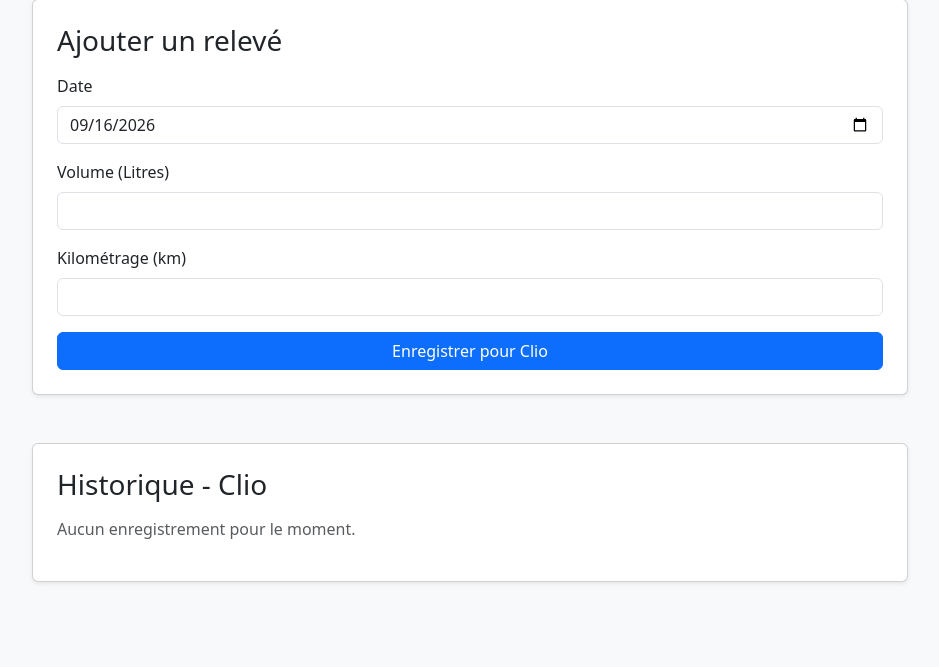
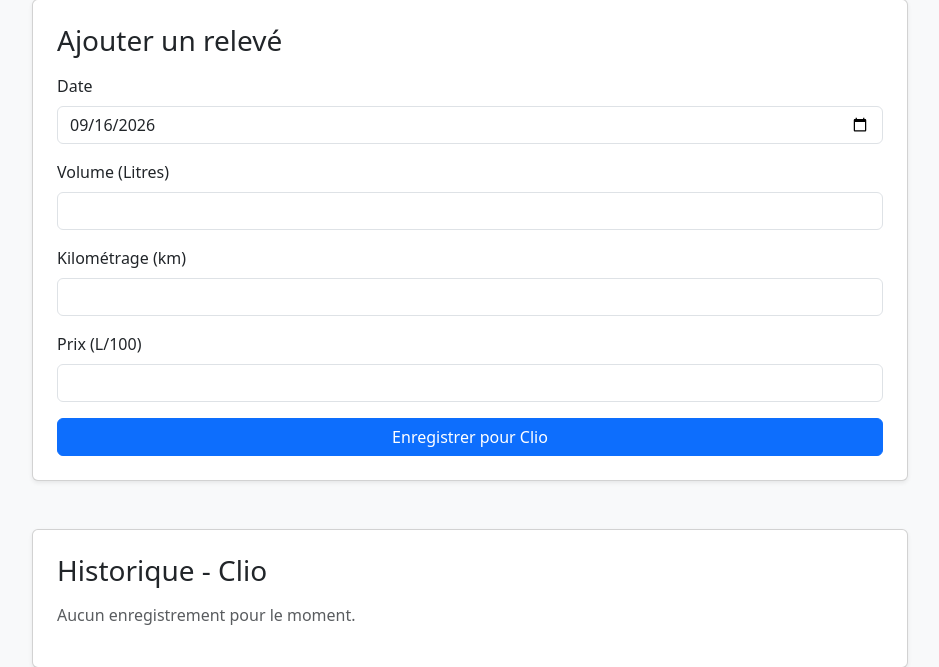
Before and after one commit to AurelienGuenerie/suivi_conso_flask, a Flask app: page /1 in a window 1280 px wide. Shown: the part 217-884 px from the top of the page, without its empty margins (170-1109 px from the left). Before the commit the page ends 800 px from the top, so only its background shows below. Run offline with Flask 3, Linux system fonts and the light colour scheme.

Commit message:
ajouter logique : prix L/100 dans formulaire, tableau et graphique

```diff
--- a/app/models.py
+++ b/app/models.py
@@ -21,7 +21,7 @@ def calculer_conso(plein: float, compteur: float):
     return conso
 
 
-def ajouter_ligne_dico(vehicule: str, date: str | None, plein: float, compteur: float, conso: float):
+def ajouter_ligne_dico(vehicule: str, date: str | None, plein: float, compteur: float, prix: float | None, conso: float):
     # S'assurer que le dossier data existe
     os.makedirs(os.path.dirname(DB_PATH), exist_ok=True)
 
@@ -42,7 +42,8 @@ def ajouter_ligne_dico(vehicule: str, date: str | None, plein: float, compteur:
     suivi[vehicule][date] = {
         'plein': plein,
         'compteur': compteur,
-        'consommation': conso
+        'consommation': conso,
+        'prix': prix
     }
 
     # Sauvegarder dans le fichier
--- a/app/routes.py
+++ b/app/routes.py
@@ -29,11 +29,14 @@ def index(vehicle):
         date = request.form.get('date')
         plein = float(request.form.get('plein', 0))
         compteur = float(request.form.get('compteur', 0))
+        #Champ peut etre facultatif :
+        prix_str = request.form.get('prix')
+        prix = float(prix_str) if prix_str else None
 
         conso = calculer_conso(plein, compteur)
 
         # Enregistrement en précisant le véhicule dans vos models
-        ajouter_ligne_dico(active_vehicle, date, plein, compteur, conso)
+        ajouter_ligne_dico(active_vehicle, date, plein, compteur, prix, conso)
 
         return redirect(url_for('main.index', vehicle=active_vehicle))
 
--- a/app/templates/index.html
+++ b/app/templates/index.html
@@ -103,6 +103,10 @@
                     <input type="number" step="0.01" class="form-control" id="compteur" name="compteur" min="0.01"
                         required>
                 </div>
+                <div class="mb-3">
+                    <label for="prix" class="form-label">Prix (L/100)</label>
+                    <input type="number" step="0.001" class="form-control" id="prix" name="prix" min="0.001">
+                </div>
                 <button type="submit" class="btn btn-primary w-100">Enregistrer pour {{ current_vehicle }}</button>
             </form>
         </div>
@@ -119,11 +123,13 @@
                             <th>Volume (L)</th>
                             <th>Kilométrage (km)</th>
                             <th>Consommation</th>
+                            <th>Prix (L/100)</th>
                             <th class="text-end">Actions</th>
                         </tr>
                     </thead>
                     <tbody>
-                        {% set ns = namespace(total_plein=0, total_compteur=0, total_conso=0, count_conso=0) %}
+                        {% set ns = namespace(total_plein=0, total_compteur=0, total_conso=0, count_conso=0,
+                        total_prix=0, count_prix=0) %}
                         {% for date, infos in historique.items() %}
                         {% set ns.total_plein = ns.total_plein + (infos.plein | float) %}
                         {% set ns.total_compteur = ns.total_compteur + (infos.compteur | float) %}
@@ -133,11 +139,18 @@
                         {% set ns.count_conso = ns.count_conso + 1 %}
                         {% endif %}
 
+                        {% if infos.prix %}
+                        {% set ns.total_prix = ns.total_prix + (infos.prix | float) %}
+                        {% set ns.count_prix = ns.count_prix + 1 %}
+                        {% endif %}
+
                         <tr>
                             <td>{{ date }}</td>
                             <td>{{ infos.plein }}</td>
                             <td>{{ infos.compteur }}</td>
                             <td>{{ infos.consommation }}</td>
+                            <!-- n'affiche rien si l'utilisateur n'a rien rentré -->
+                            <td>{% if infos.prix %}{{ infos.prix }} €{% endif %}</td>
                             <td class="text-end">
                                 <form action="{{ url_for('main.delete', vehicle=current_vehicle, date=date) }}"
                                     method="POST" style="display:inline;">
@@ -156,6 +169,13 @@
                             <td>
                                 {% if ns.count_conso > 0 %}
                                 {{ "%.2f"|format(ns.total_conso / ns.count_conso) }} L/100
+                                {% else %}
+                                -
+                                {% endif %}
+                            </td>
+                            <td>
+                                {% if ns.count_prix > 0 %}
+                                {{ "%.3f"|format(ns.total_prix / ns.count_prix) }} €
                                 {% else %}
                                 -
                                 {% endif %}
@@ -180,6 +200,9 @@
         const dates = Object.keys(historiqueData);
         const consommations = dates.map(date => historiqueData[date].consommation);
 
+        // Extraction des prix (on remplace les valeurs vides ou manquantes par null pour ne pas casser la ligne)
+        const prix = dates.map(date => historiqueData[date].prix ? parseFloat(historiqueData[date].prix) : null);
+
         const ctx = document.getElementById('consoChart').getContext('2d');
         const consoChart = new Chart(ctx, {
             type: 'line',
@@ -187,12 +210,22 @@
                 labels: dates,
                 datasets: [
                     {
-                        label: 'Consommation',
+                        label: 'Consommation (L/100)',
                         data: consommations,
                         borderColor: 'rgb(220, 53, 69)',
                         backgroundColor: 'rgba(220, 53, 69, 0.1)',
                         tension: 0.1,
-                        fill: true
+                        fill: true,
+                        yAxisID: 'y' // Axe Y principal
+                    },
+                    {
+                        label: 'Prix (€)',
+                        data: prix,
+                        borderColor: 'rgb(13, 110, 253)', // Bleu Bootstrap
+                        backgroundColor: 'rgba(13, 110, 253, 0.1)',
+                        tension: 0.1,
+                        fill: false,
+                        yAxisID: 'y1' // Axe Y secondaire pour les prix
                     }
                 ]
             },
@@ -201,8 +234,22 @@
                 maintainAspectRatio: false,
                 scales: {
                     y: {
+                        type: 'linear',
+                        display: true,
+                        position: 'left',
                         beginAtZero: true,
-                        title: { display: true, text: 'Consommation' }
+                        title: { display: true, text: 'Consommation (L/100)' }
+                    },
+                    y1: {
+                        type: 'linear',
+                        display: true,
+                        position: 'right',
+                        beginAtZero: true,
+                        title: { display: true, text: 'Prix (€)' },
+                        // Grille désactivée pour éviter de superposer les lignes de grille avec l'axe y principal
+                        grid: {
+                            drawOnChartArea: false,
+                        },
                     }
                 }
             }
```
